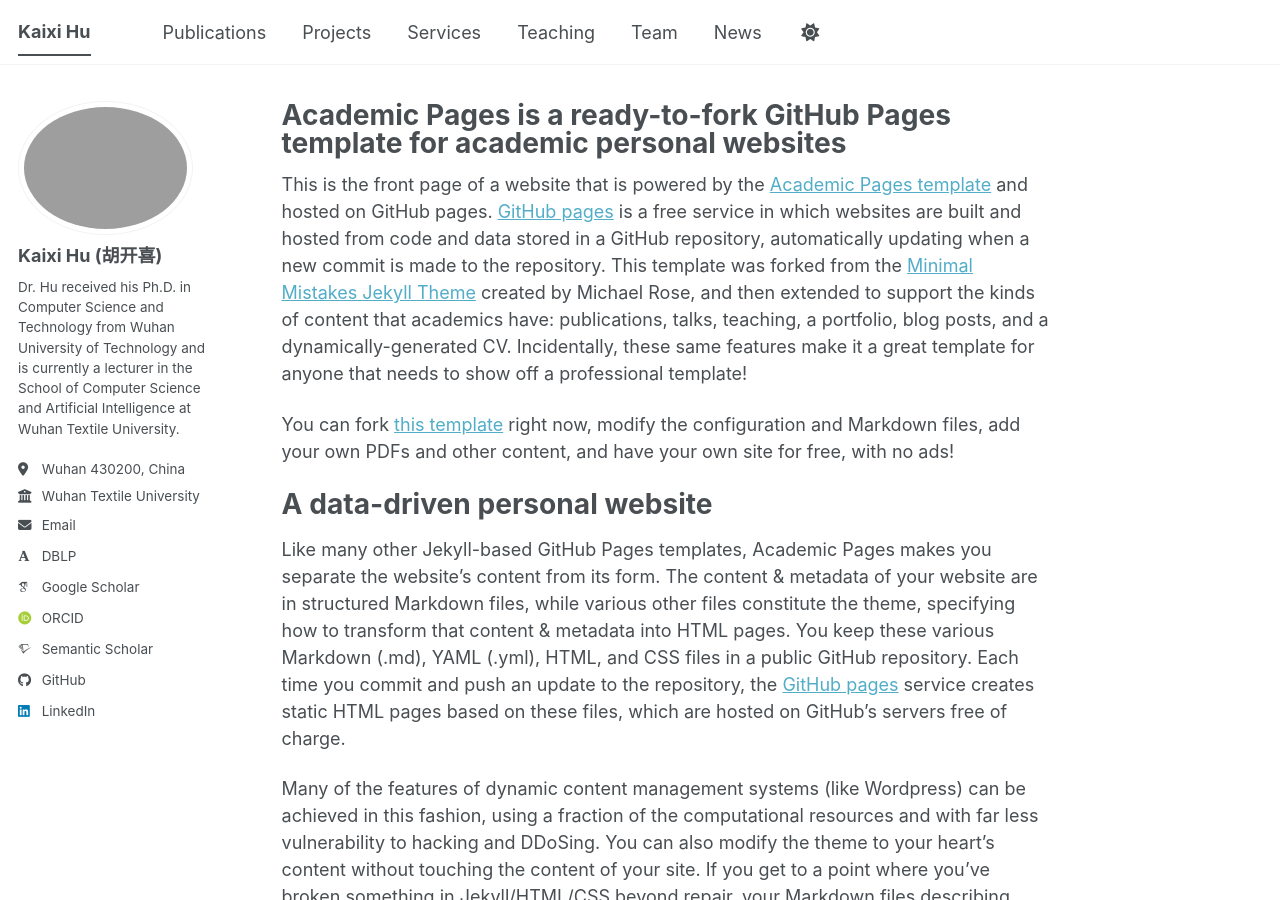
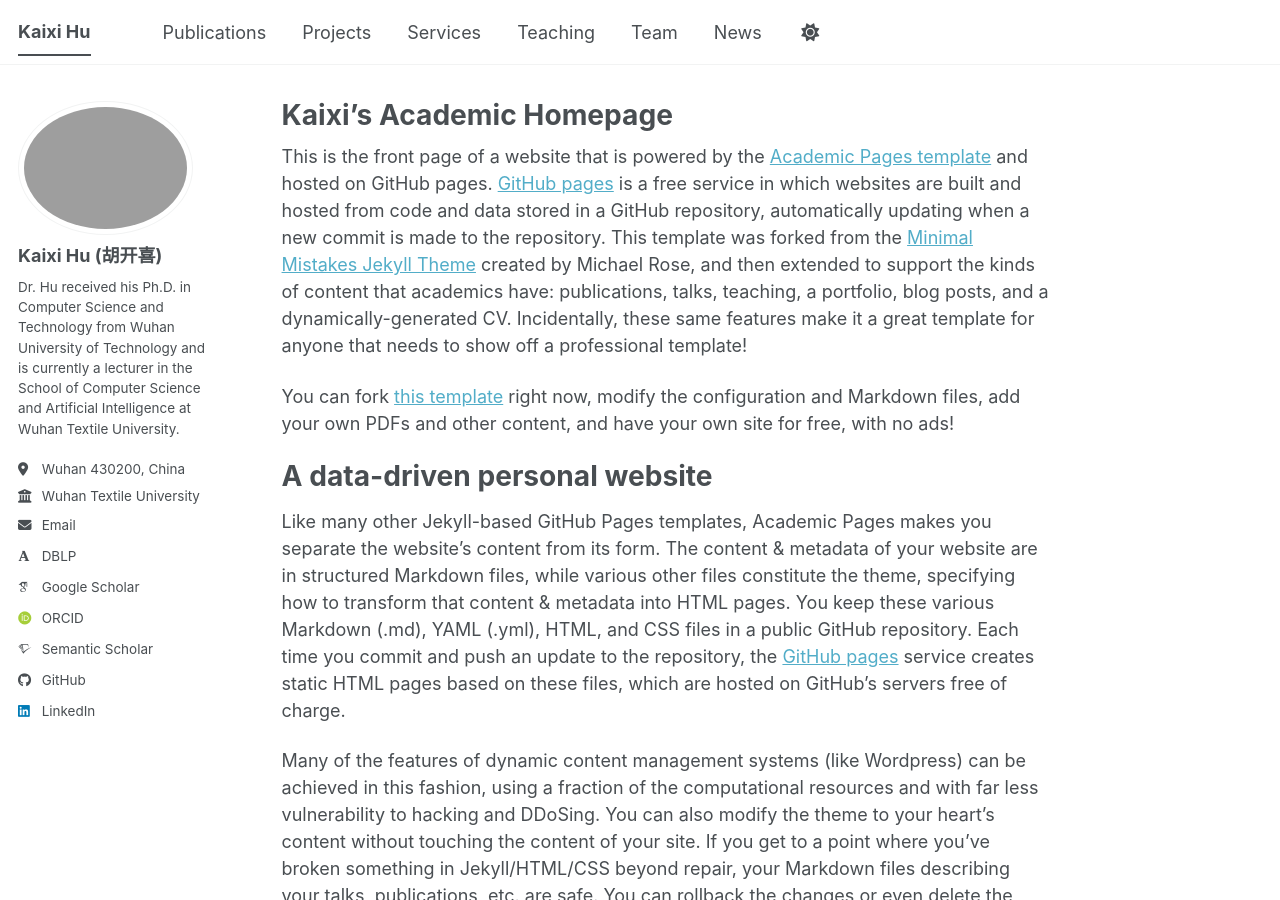
Before and after one commit to hukx-issac/hukx-issac.github.io, a Jekyll site: the page built from _pages/about.md, in a window 1280 px wide and 900 px high. Built offline with Jekyll 4.4.1, drawn with Linux system fonts in a browser that asks for light colours; some web fonts are replaced; a script bundle is joined from its source files by our own code; library files that are not in the unit come from our copies.

Commit message:
add basic info

```diff
--- a/_config.yml
+++ b/_config.yml
@@ -12,8 +12,8 @@
 title                    : "Kaixi Hu"
 title_separator          : "-"
 name                     : &name "Kaixi Hu"
-description              : &description "Your Name's academic portfolio"   # Update this with a general description of your site, this is the default if not overridden by a page
-url                      : https://hukx-issac.github.io # The base hostname & protocol for your site e.g. "https://[your GitHub username].github.io",
+description              : &description "Kaixi's Page"   # Update this with a general description of your site, this is the default if not overridden by a page
+url                      : "https://hukx-issac.github.io" # The base hostname & protocol for your site e.g. "https://[your GitHub username].github.io",
                                                            # or if you already have some other page hosted on Github then use "https://[your GitHub username].github.io/[Your Repo Name]"
 baseurl                  : "" # the subpath of your site, e.g. "/blog"
 repository               : "academicpages/academicpages.github.io"
@@ -33,7 +33,7 @@
   email            : "kxhu@wtu.edu.cn"
 
   # Academic websites
-  academia             : "https://dblp.uni-trier.de/pid/277/2325.html"
+  academia         : "https://dblp.uni-trier.de/pid/277/2325.html"
 #  academia         : # URL
   arxiv            : # URL - Update with the correct link to your profile
   googlescholar    : "https://scholar.google.com/citations?user=x0D8owcAAAAJ"
--- a/_pages/about.md
+++ b/_pages/about.md
@@ -1,6 +1,6 @@
 ---
 permalink: /
-title: "Academic Pages is a ready-to-fork GitHub Pages template for academic personal websites"
+title: "Kaixi's Academic Homepage"
 author_profile: true
 redirect_from:
   - /about/
```
